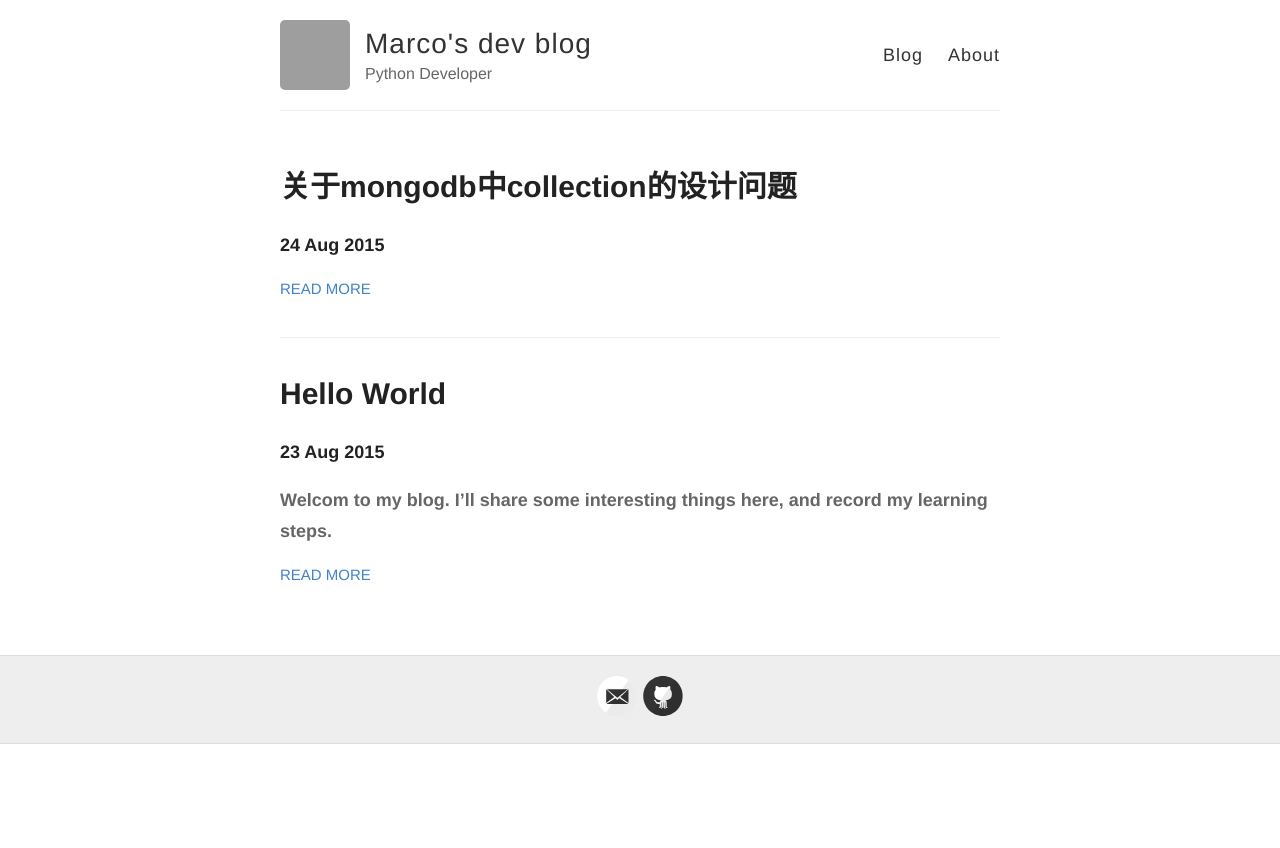
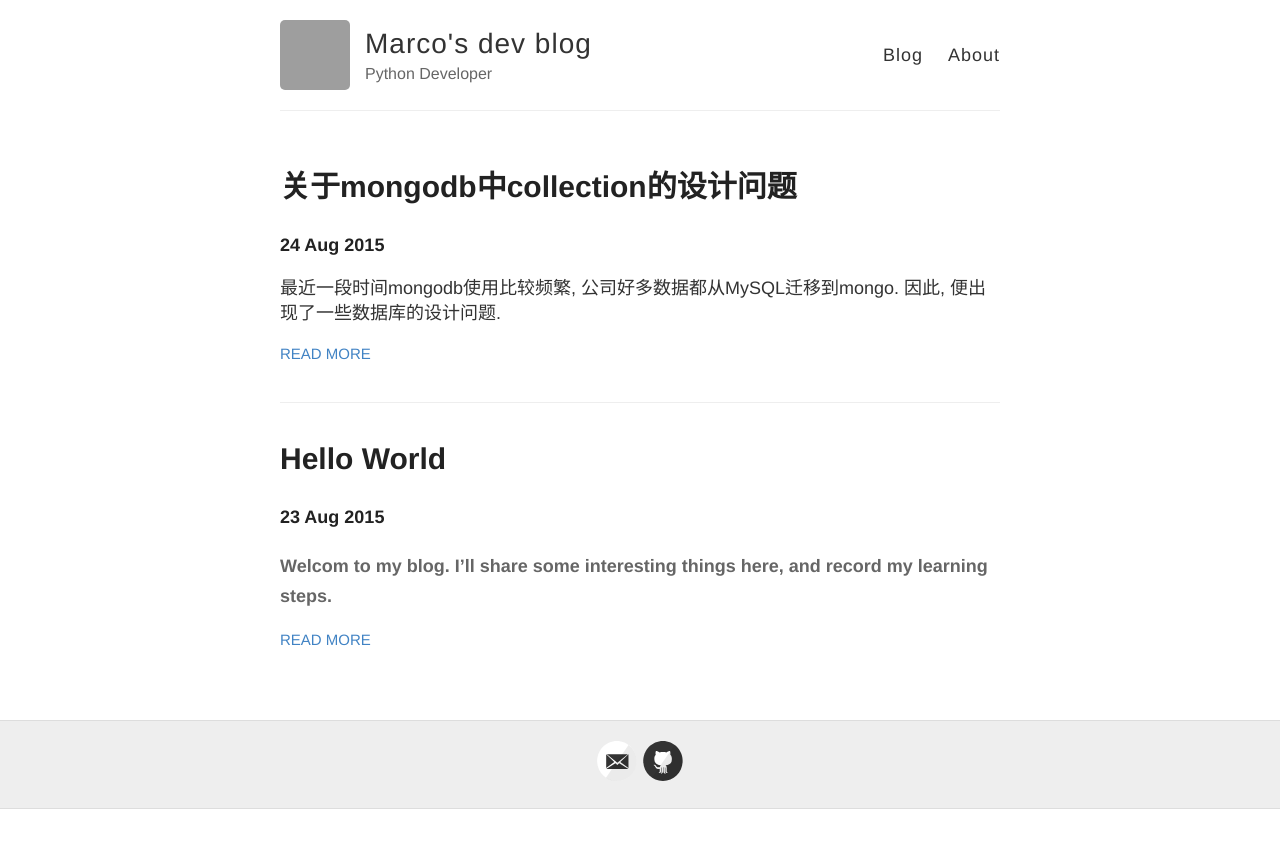
Before and after one commit to MarcoQin/MarcoQin.github.io, a Jekyll site: the page built from index.html, in a window 1280 px wide. Shown: the top 848 px of the page. Built offline with Jekyll 4.4.1, drawn with Linux system fonts in a browser that asks for light colours; Markdown is read by kramdown in place of the engine named in the settings; grey boxes are pictures that could not be loaded.

Commit message:
update blog

```diff
--- a/_posts/2015-8-24-something-about-mongodb.md
+++ b/_posts/2015-8-24-something-about-mongodb.md
@@ -1,4 +1,11 @@
 ---
+
 layout: post
+
 title: 关于mongodb中collection的设计问题
+
 ---
+
+最近一段时间mongodb使用比较频繁, 公司好多数据都从MySQL迁移到mongo. 因此, 便出现了一些数据库的设计问题.
+
+比如有业务需求, 存储通讯录. 那么问题来了: 每个用户记录通讯录的方式都不相同, 如何将移动端的通讯录较为
```
